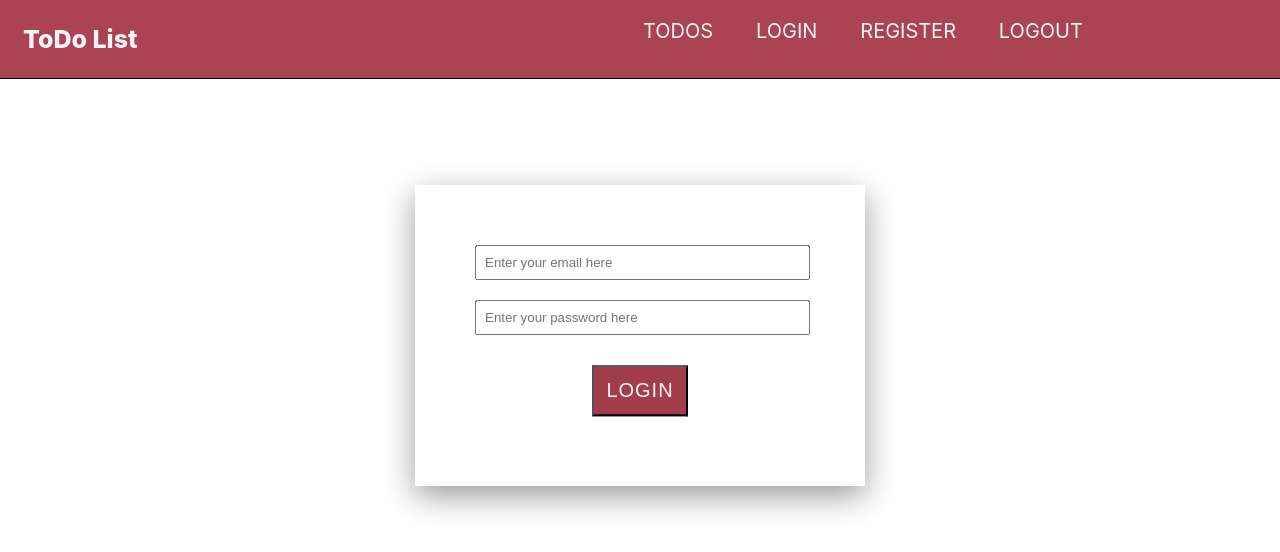
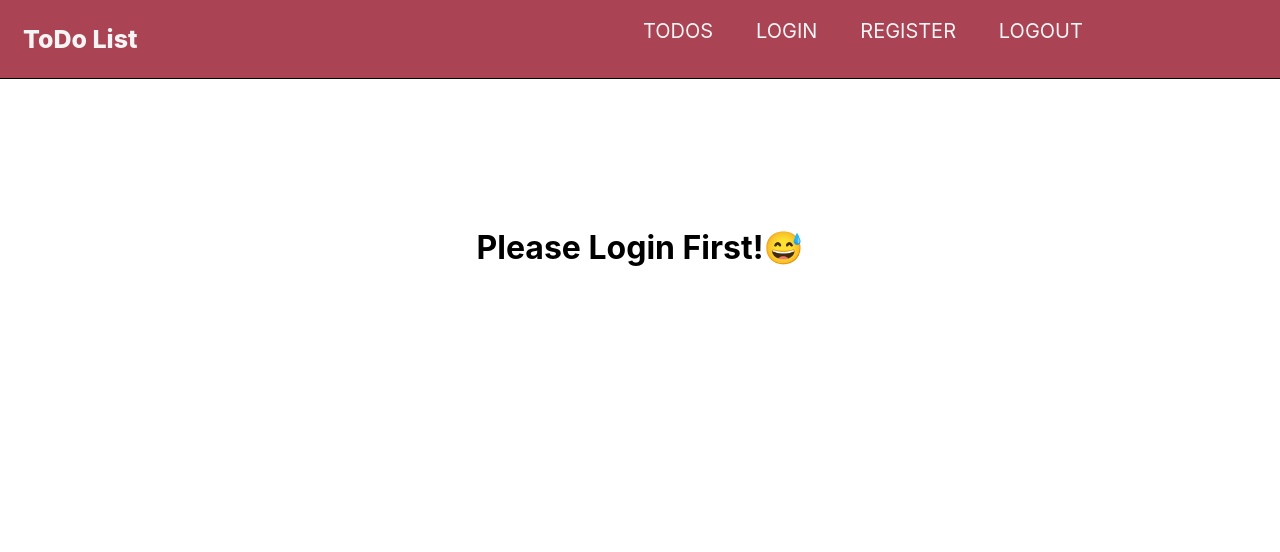
Before and after one commit to Palak-jais/Remainder, a React (Create React App) app: page /todo in a window 1280 px wide. Shown: the top 552 px of the page. Built offline with nearby package versions, Linux system fonts and the light colour scheme.

Commit message:
Update protectedRoutes.js
*

```diff
--- a/src/protectedRoutes.js
+++ b/src/protectedRoutes.js
@@ -4,6 +4,6 @@ import Login from './login';
 
 const ProtectedRoutes=()=>{
     const loggedin=window.localStorage.getItem("loggedIn")
-       return loggedin?<Outlet/>:<Login/>
+       return loggedin?<Outlet/>:<div className='warn'><h1>Please Login First!😅</h1></div>
 }
 export default ProtectedRoutes;
```
